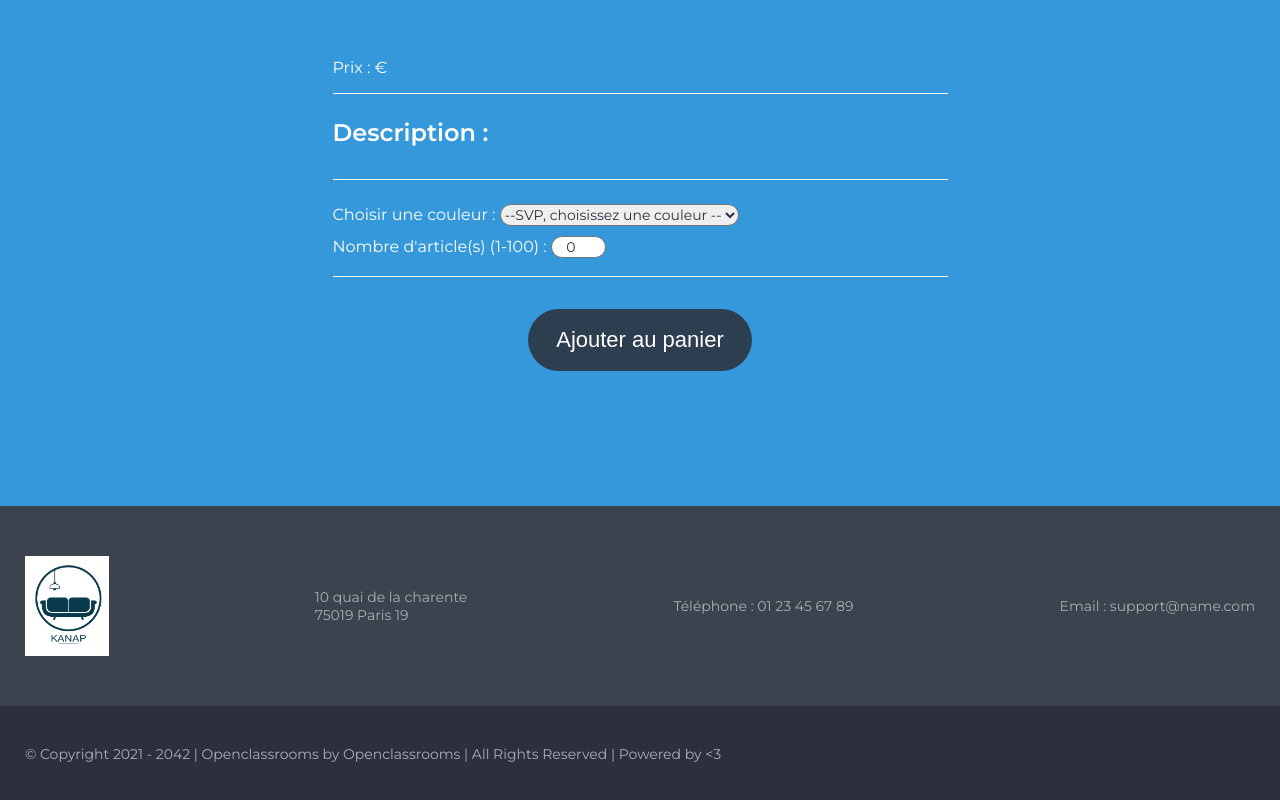
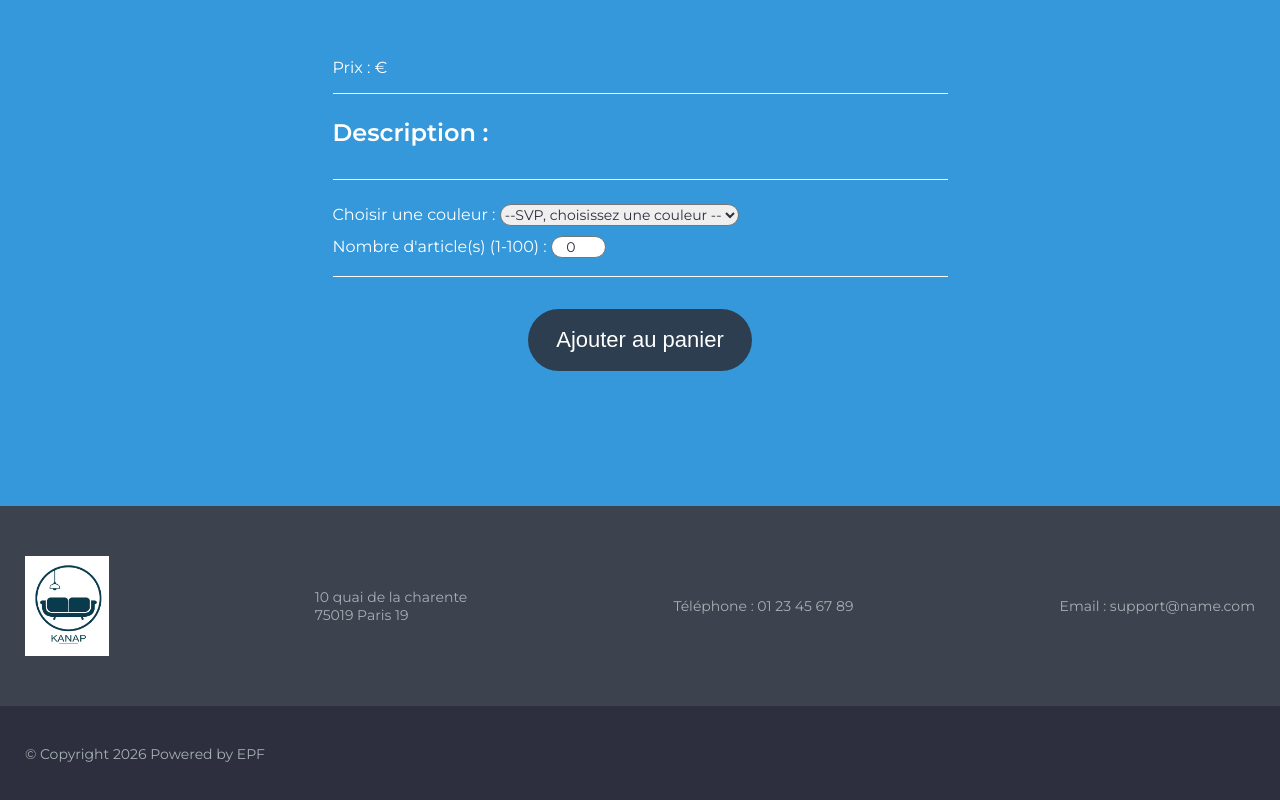
Before and after one commit to pomsclete/ecommerce, a plain HTML site: page front/html/product.html in a window 1280 px wide. Shown: the part 830-1630 px from the top of the page. Drawn offline with Linux system fonts and the light colour scheme; no server answers.

Commit message:
Update copyright year and attribution in footer

```diff
--- a/front/html/product.html
+++ b/front/html/product.html
@@ -106,7 +106,7 @@
       </div>
       <div class="limitedWidthBlockContainer footerSecondary">
         <div class="limitedWidthBlock">
-          <p>© Copyright 2021 - 2042 | Openclassrooms by Openclassrooms | All Rights Reserved | Powered by <3</p>
+          <p>© Copyright 2026 Powered by EPF</p>
         </div>
       </div>
     </footer>
```
